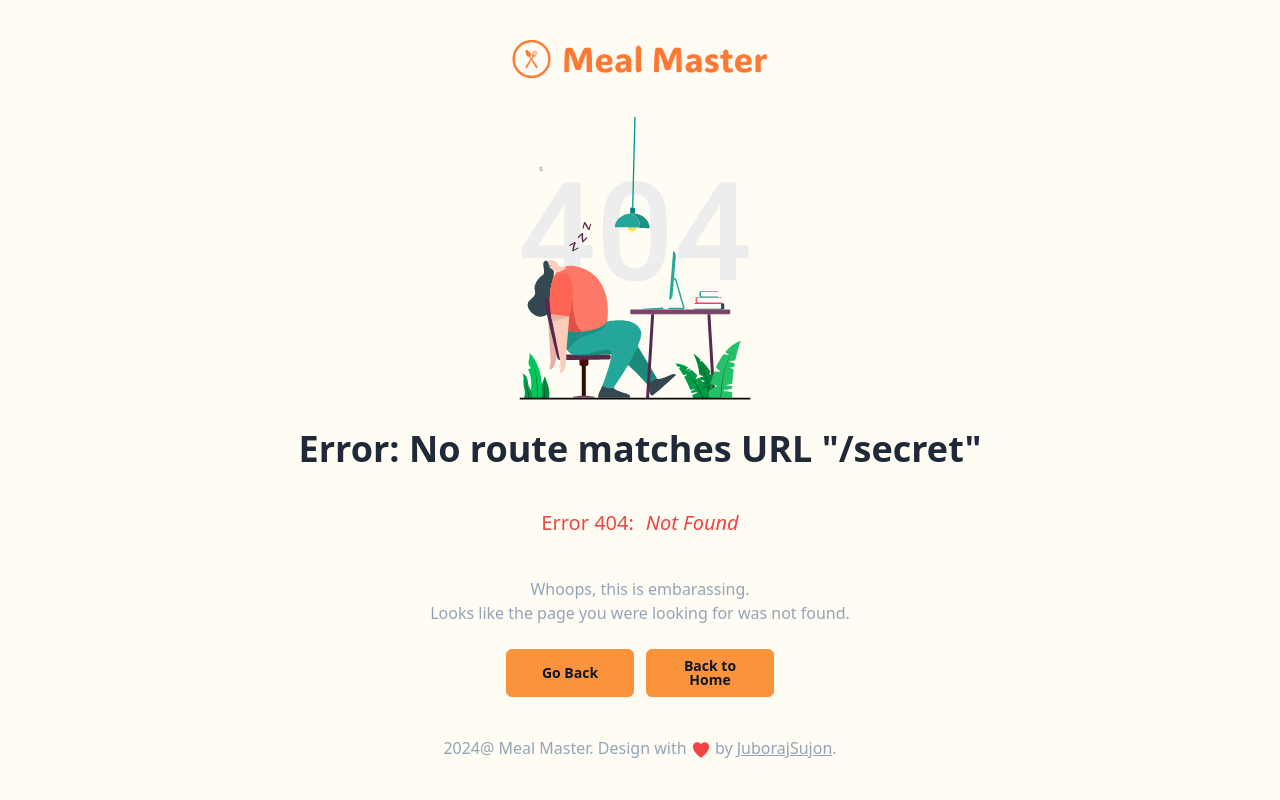
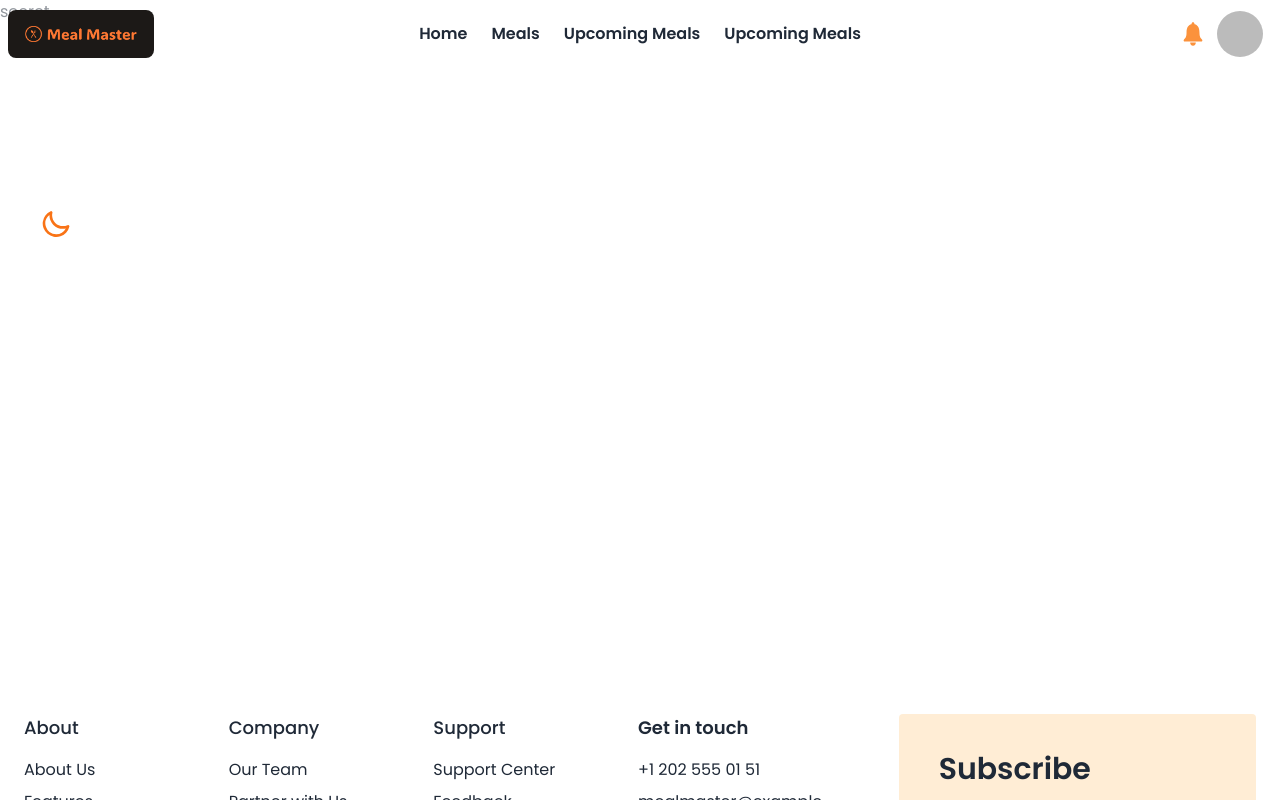
Before and after one commit to JuborajSujon/meal-master-client, a React (Vite) app: page /secret in a window 1280 px wide. Shown: the top 800 px of the page. Built offline with nearby package versions, Linux system fonts and the light colour scheme; no server answers; sample sign-in values are in the browser's storage.

Commit message:
Added private router

```diff
--- /dev/null
+++ b/src/Routes/PrivateRoute.jsx
@@ -0,0 +1,26 @@
+import PropTypes from "prop-types";
+import useAuth from "../hooks/useAuth";
+import { Navigate, useLocation } from "react-router-dom";
+import Loading from "../components/Loading/Loading";
+
+const PrivateRoute = ({ children }) => {
+  const { user, loading } = useAuth();
+
+  const location = useLocation();
+
+  if (loading) {
+    return <Loading />;
+  }
+
+  if (!user) {
+    return <Navigate to="/login" state={location?.pathname || "/"}></Navigate>;
+  }
+
+  return <div>{children}</div>;
+};
+
+PrivateRoute.propTypes = {
+  children: PropTypes.node,
+};
+
+export default PrivateRoute;
--- a/src/Routes/Routes.jsx
+++ b/src/Routes/Routes.jsx
@@ -8,6 +8,7 @@ import Meals from "../pages/Meals/Meals";
 import UpComingMeals from "../pages/UpComingMeals/UpComingMeals";
 import Login from "../pages/Login/Login";
 import Register from "../pages/Register/Register";
+import PrivateRoute from "./PrivateRoute";
 
 export const router = createBrowserRouter([
   {
@@ -43,6 +44,14 @@ export const router = createBrowserRouter([
         path: "/register",
         element: <Register />,
       },
+      {
+        path: "secret",
+        element: (
+          <PrivateRoute>
+            <div>secret</div>
+          </PrivateRoute>
+        ),
+      },
     ],
   },
 ]);
--- /dev/null
+++ b/src/components/Loading/Loading.jsx
@@ -0,0 +1,9 @@
+const Loading = () => {
+  return (
+    <div className="text-center  absolute inset-0 bg-white/50 h-screen max-w-[1540px] flex justify-center items-center p-5">
+      <span className="loading loading-spinner w-32"></span>
+    </div>
+  );
+};
+
+export default Loading;
```
